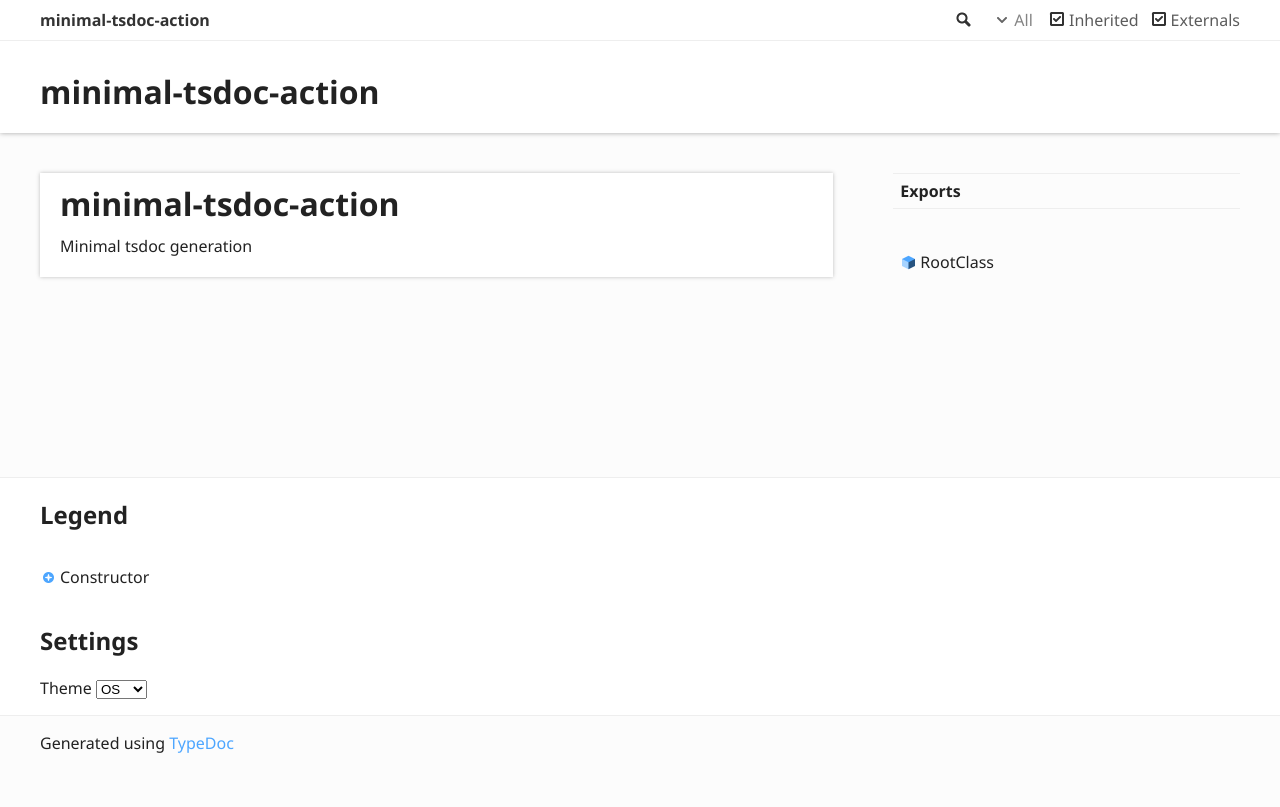
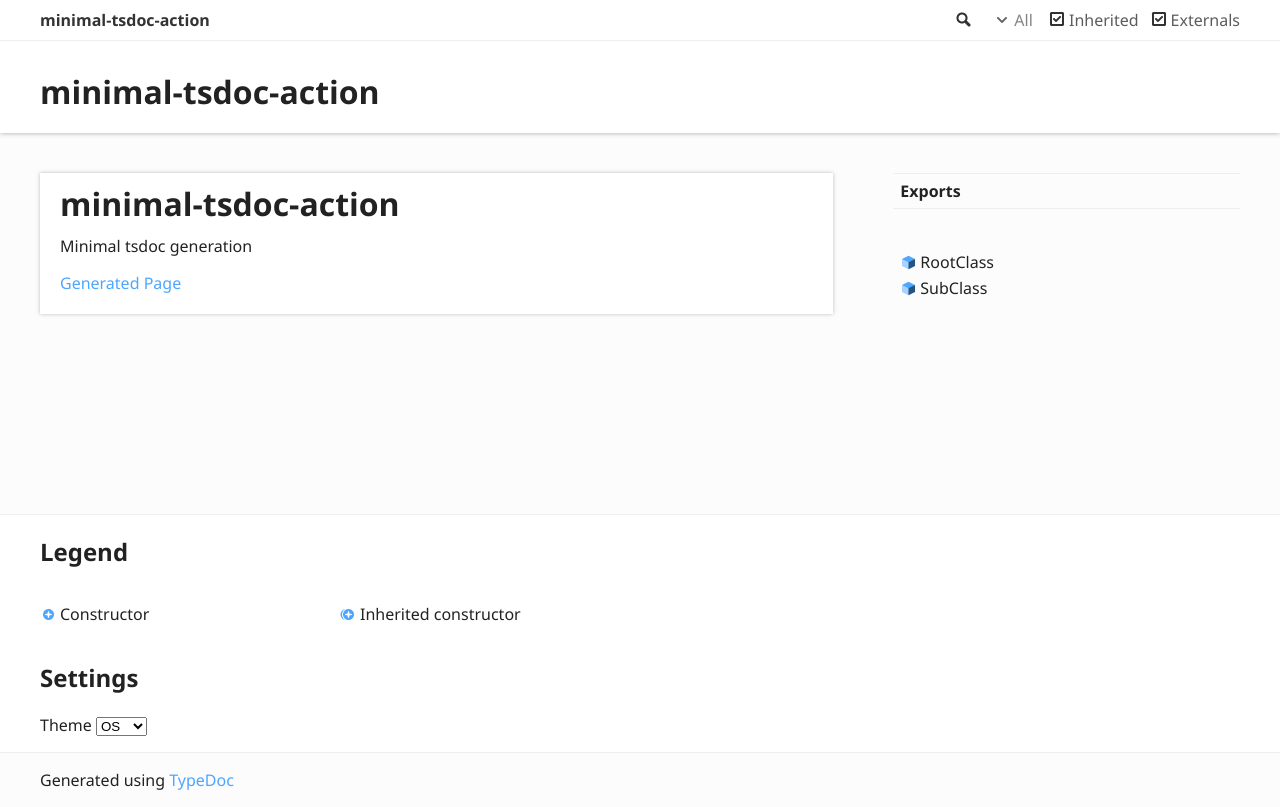
Before and after one commit to MasatoMakino/minimal-tsdoc-action, a plain HTML site: page index.html in a window 1280 px wide. Drawn offline with Linux system fonts and the light colour scheme.

Commit message:
deploy: 3c3b70fe1e821cdb542b06af8e17ade488616eb5

```diff
--- a/assets/search.js
+++ b/assets/search.js
@@ -1 +1 @@
-window.searchData = {"kinds":{"128":"Class","512":"Constructor"},"rows":[{"id":0,"kind":128,"name":"RootClass","url":"classes/RootClass.html","classes":"tsd-kind-class"},{"id":1,"kind":512,"name":"constructor","url":"classes/RootClass.html#constructor","classes":"tsd-kind-constructor tsd-parent-kind-class","parent":"RootClass"}],"index":{"version":"2.3.9","fields":["name","parent"],"fieldVectors":[["name/0",[0,1.823]],["parent/0",[]],["name/1",[1,6.931]],["parent/1",[0,0.129]]],"invertedIndex":[["constructor",{"_index":1,"name":{"1":{}},"parent":{}}],["rootclass",{"_index":0,"name":{"0":{}},"parent":{"1":{}}}]],"pipeline":[]}}
+window.searchData = {"kinds":{"128":"Class","512":"Constructor"},"rows":[{"id":0,"kind":128,"name":"RootClass","url":"classes/RootClass.html","classes":"tsd-kind-class"},{"id":1,"kind":512,"name":"constructor","url":"classes/RootClass.html#constructor","classes":"tsd-kind-constructor tsd-parent-kind-class","parent":"RootClass"},{"id":2,"kind":128,"name":"SubClass","url":"classes/SubClass.html","classes":"tsd-kind-class"},{"id":3,"kind":512,"name":"constructor","url":"classes/SubClass.html#constructor","classes":"tsd-kind-constructor tsd-parent-kind-class tsd-is-inherited","parent":"SubClass"}],"index":{"version":"2.3.9","fields":["name","parent"],"fieldVectors":[["name/0",[0,6.931]],["parent/0",[]],["name/1",[1,6.931]],["parent/1",[0,0.492]],["name/2",[2,6.931]],["parent/2",[]],["name/3",[1,6.931]],["parent/3",[2,0.492]]],"invertedIndex":[["constructor",{"_index":1,"name":{"1":{},"3":{}},"parent":{}}],["rootclass",{"_index":0,"name":{"0":{}},"parent":{"1":{}}}],["subclass",{"_index":2,"name":{"2":{}},"parent":{"3":{}}}]],"pipeline":[]}}
--- a/index.html
+++ b/index.html
@@ -3,4 +3,5 @@
   <h1>minimal-tsdoc-action</h1>
 </a>
 <p>Minimal tsdoc generation</p>
-</div></div><div class="col-4 col-menu menu-sticky-wrap menu-highlight"><nav class="tsd-navigation primary"><ul><li class="current"><a href="modules.html">Exports</a></li></ul></nav><nav class="tsd-navigation secondary menu-sticky"><ul><li class="tsd-kind-class"><a href="classes/RootClass.html" class="tsd-kind-icon">Root<wbr/>Class</a></li></ul></nav></div></div></div><footer class="with-border-bottom"><div class="container"><h2>Legend</h2><div class="tsd-legend-group"><ul class="tsd-legend"><li class="tsd-kind-constructor tsd-parent-kind-class"><span class="tsd-kind-icon">Constructor</span></li></ul></div><h2>Settings</h2><p>Theme <select id="theme"><option value="os">OS</option><option value="light">Light</option><option value="dark">Dark</option></select></p></div></footer><div class="container tsd-generator"><p>Generated using <a href="https://typedoc.org/" target="_blank">TypeDoc</a></p></div><div class="overlay"></div><script src="assets/main.js"></script></body></html>
+<p><a href="https://masatomakino.github.io/minimal-tsdoc-action/">Generated Page</a></p>
+</div></div><div class="col-4 col-menu menu-sticky-wrap menu-highlight"><nav class="tsd-navigation primary"><ul><li class="current"><a href="modules.html">Exports</a></li></ul></nav><nav class="tsd-navigation secondary menu-sticky"><ul><li class="tsd-kind-class"><a href="classes/RootClass.html" class="tsd-kind-icon">Root<wbr/>Class</a></li><li class="tsd-kind-class"><a href="classes/SubClass.html" class="tsd-kind-icon">Sub<wbr/>Class</a></li></ul></nav></div></div></div><footer class="with-border-bottom"><div class="container"><h2>Legend</h2><div class="tsd-legend-group"><ul class="tsd-legend"><li class="tsd-kind-constructor tsd-parent-kind-class"><span class="tsd-kind-icon">Constructor</span></li></ul><ul class="tsd-legend"><li class="tsd-kind-constructor tsd-parent-kind-class tsd-is-inherited"><span class="tsd-kind-icon">Inherited constructor</span></li></ul></div><h2>Settings</h2><p>Theme <select id="theme"><option value="os">OS</option><option value="light">Light</option><option value="dark">Dark</option></select></p></div></footer><div class="container tsd-generator"><p>Generated using <a href="https://typedoc.org/" target="_blank">TypeDoc</a></p></div><div class="overlay"></div><script src="assets/main.js"></script></body></html>
```
Also changed, not shown: classes/RootClass.html (+1 -1 lines), classes/SubClass.html (added, +1 -0 lines), modules.html (+1 -1 lines).
